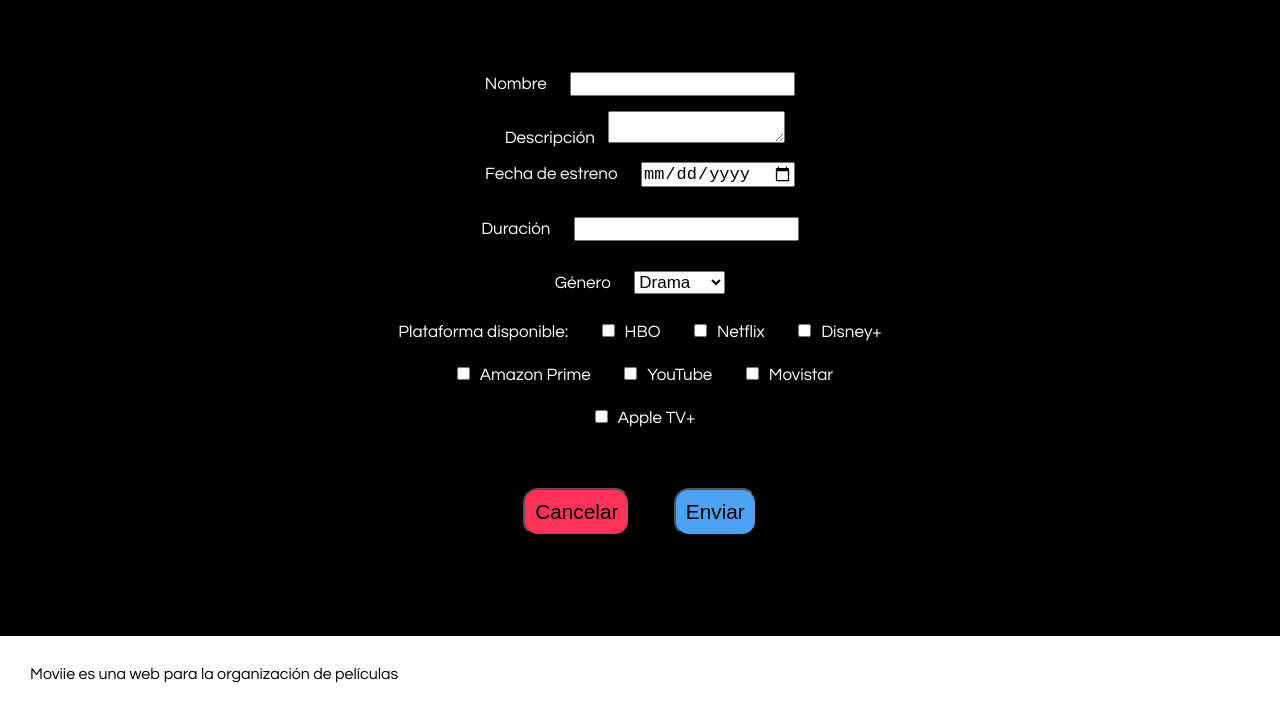
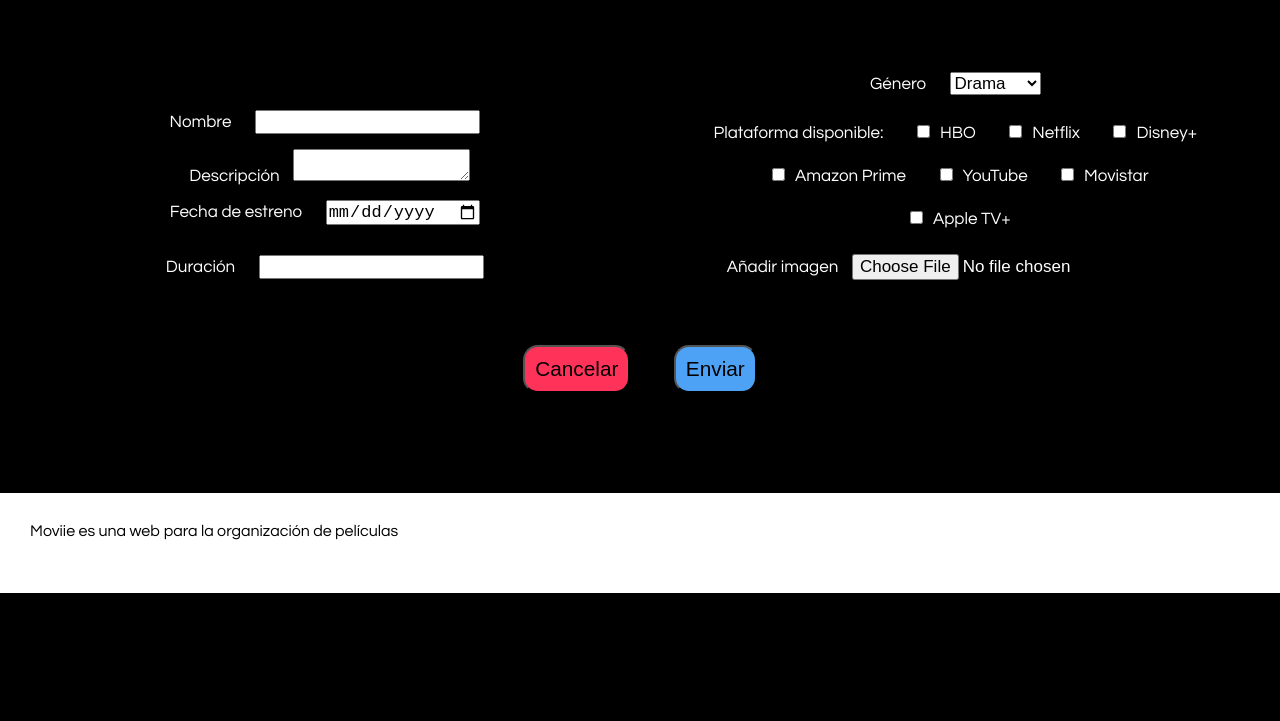
Before and after one commit to lauramerinoortiz/moviie_ts, a plain HTML site: page diseno/mockups/nueva.html in a window 1280 px wide. Shown: the part 205-926 px from the top of the page. After the commit the page ends 800 px from the top, so only its background shows below. Drawn offline with Linux system fonts and the light colour scheme.

Commit message:
Modificacion nueva pelicula

```diff
--- a/diseno/mockups/css.css
+++ b/diseno/mockups/css.css
@@ -194,6 +194,10 @@ header nav ul li:first-child{
     font-size: 17px;
 }
 
+.caja{
+   width: 49%;
+   display: inline-block;
+}
 
 /*FOOTER*/
 footer{
--- a/diseno/mockups/nueva.html
+++ b/diseno/mockups/nueva.html
@@ -29,7 +29,7 @@
 	<h1>Nueva película</h1>
 	<div id="nueva">
         <form>
-            <label>Nombre</label>
+            <div class="caja"><label>Nombre</label>
                 <input type="text"><br>
                 <label>Descripción</label>
                 <textarea></textarea><br>
@@ -37,7 +37,8 @@
                 <input type="date"><br>
                 <label>Duración</label>
                 <input type="number"><br>
-            <label>Género</label>
+            </div>
+            <div class="caja"><label>Género</label>
                 <select>
                     <option>Drama</option>
                     <option>Comedia</option>
@@ -53,7 +54,10 @@
                 <label><input type="checkbox" value="Netflix">Amazon Prime</label>
                 <label><input type="checkbox" value="Netflix">YouTube</label>
                 <label><input type="checkbox" value="Netflix">Movistar</label><br>
-            <label><input type="checkbox" value="Netflix">Apple TV+</label>
+                <label><input type="checkbox" value="Netflix">Apple TV+</label><br>
+                <label>Añadir imagen <input type="file"></label>
+            </div>
+
         </form>
         <button id="btnEliminar">Cancelar</button>
         <button id="btnModificar">Enviar</button>
```
Lines whose indentation alone changed are shown as unchanged.
